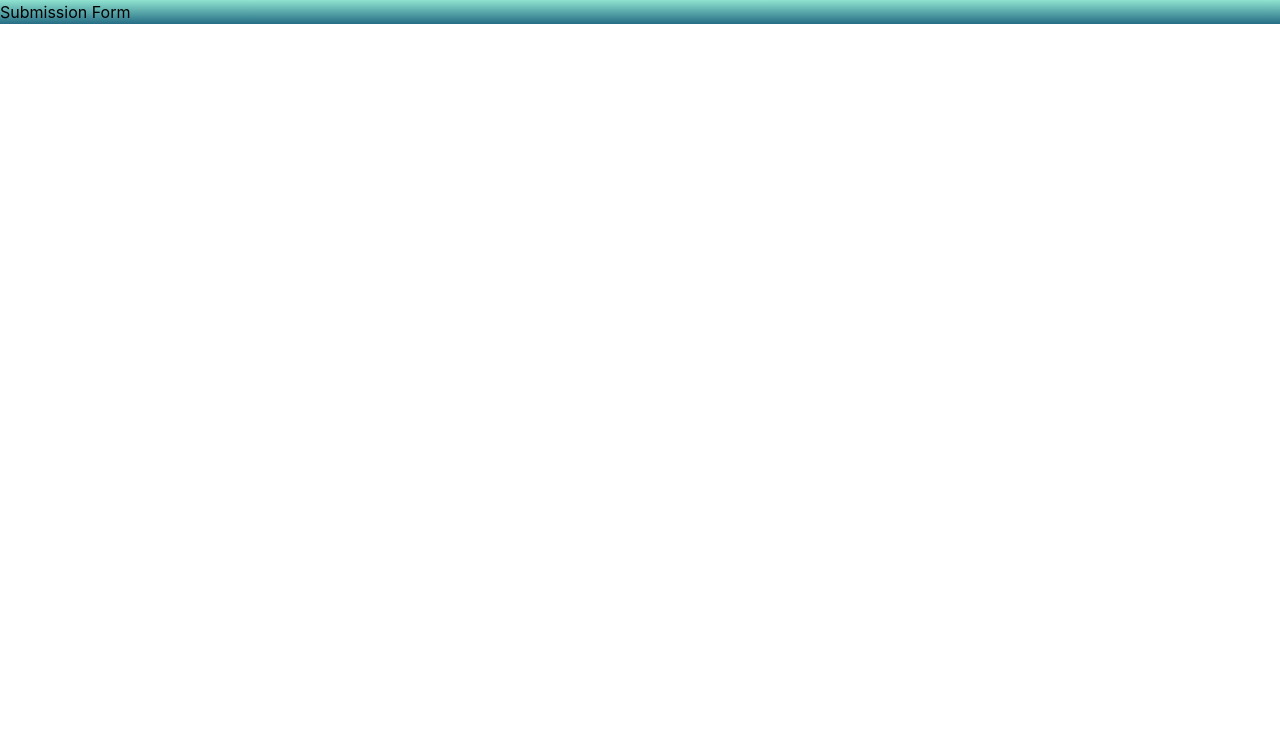
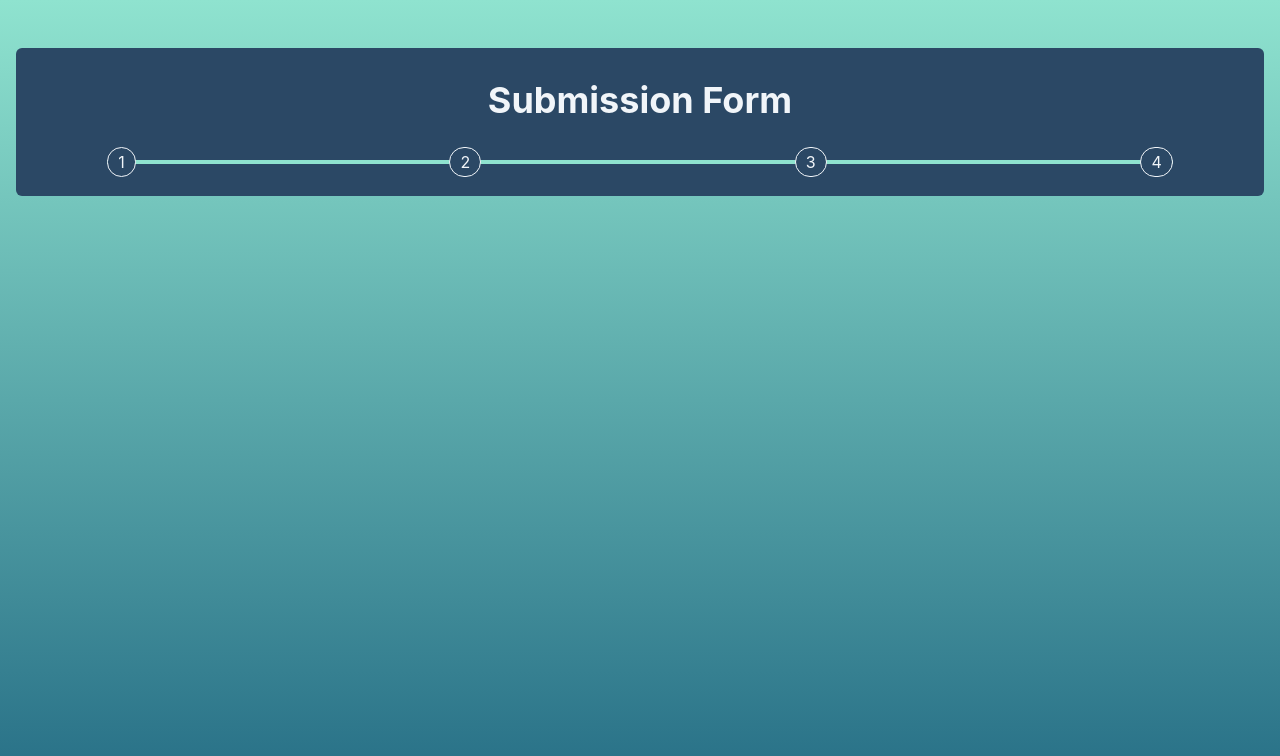
Before and after one commit to Dedenno17/react-test, a React (Create React App) app: page /add in a window 1280 px wide. Shown: the top 756 px of the page. Built offline with nearby package versions, Linux system fonts and the light colour scheme.

Commit message:
membuat Progress bar component & memberinya style

```diff
--- /dev/null
+++ b/src/components/ProgressBar/ProgressBar.jsx
@@ -0,0 +1,23 @@
+const ProgressBar = () => {
+  return (
+    <div className="w-[90%] bg-slate-100 h-1 mx-auto relative">
+      <span className="block w-full h-full bg-tosca"></span>
+      <div className="absolute top-0 left-0 right-0 bottom-0 flex justify-between items-center">
+        <span className="py-[2px] px-[10px] bg-grey text-slate-100 border-[1px] border-slate-100 rounded-full">
+          1
+        </span>
+        <span className="py-[2px] px-[10px] bg-grey text-slate-100 border-[1px] border-slate-100 rounded-full">
+          2
+        </span>
+        <span className="py-[2px] px-[10px] bg-grey text-slate-100 border-[1px] border-slate-100 rounded-full">
+          3
+        </span>
+        <span className="py-[2px] px-[10px] bg-grey text-slate-100 border-[1px] border-slate-100 rounded-full">
+          4
+        </span>
+      </div>
+    </div>
+  );
+};
+
+export default ProgressBar;
--- a/src/pages/SubmissionForm.js
+++ b/src/pages/SubmissionForm.js
@@ -1,8 +1,15 @@
+import ProgressBar from "../components/ProgressBar/ProgressBar";
+
 const SubmissionForm = () => {
   return (
-    <>
-      <p>Submission Form</p>
-    </>
+    <div className="w-full h-[100vh] px-4 pt-12">
+      <div className="p-8 bg-grey rounded-md">
+        <h1 className="text-center text-4xl font-bold text-slate-100 mb-10">
+          Submission Form
+        </h1>
+        <ProgressBar />
+      </div>
+    </div>
   );
 };
 
```
